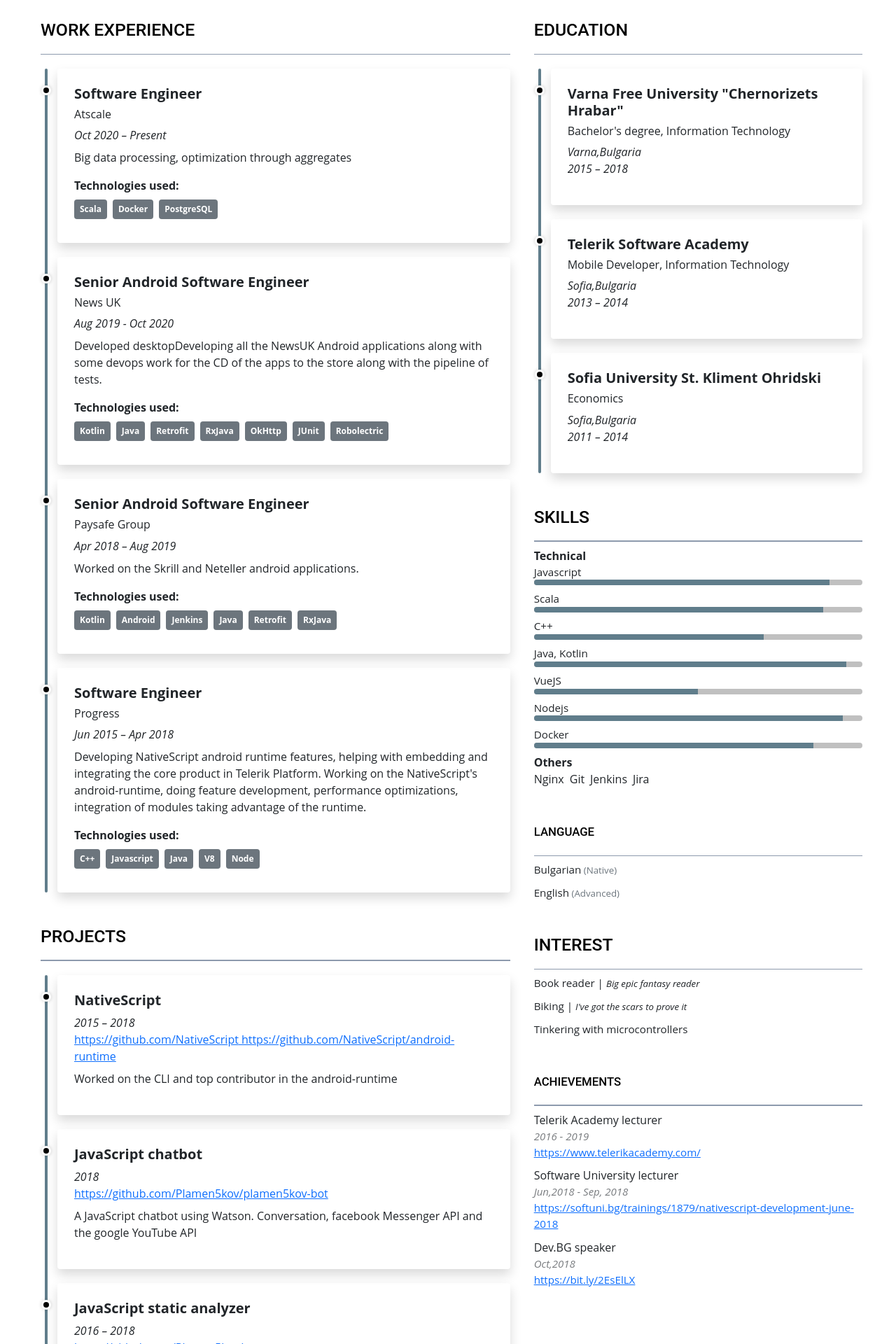
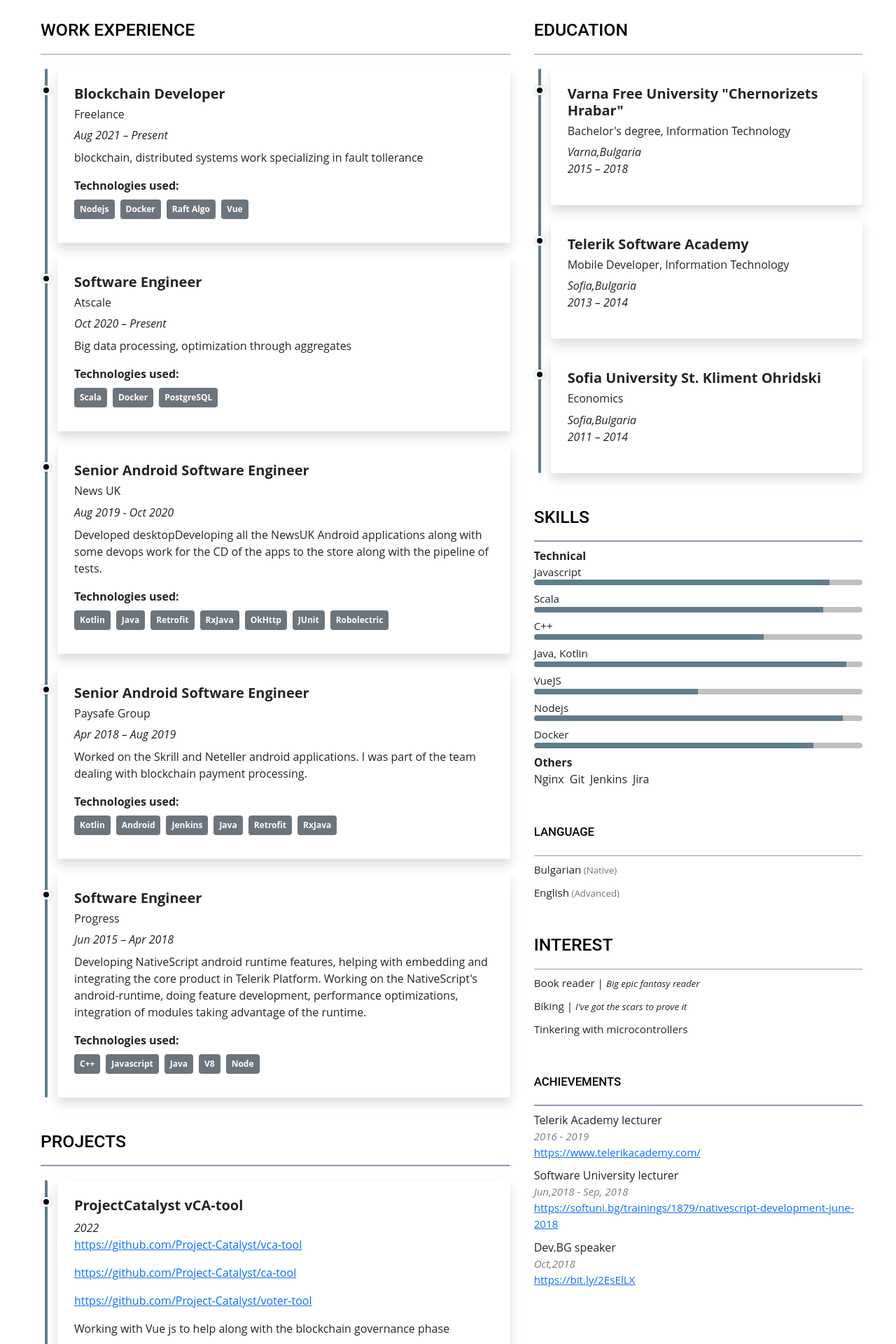
Before and after one commit to Plamen5kov/CV, a Vue app: page / in a window 1280 px wide. Shown: the part 500-2420 px from the top of the page at 70% size. Built offline with nearby package versions, Linux system fonts and the light colour scheme; a web font is replaced by a local one.

Commit message:
update resume

```diff
--- a/src/components/Projects.vue
+++ b/src/components/Projects.vue
@@ -12,9 +12,9 @@
         <span style="font-style: italic">{{ proj.duration }}</span>
         <!-- <div>link: <a :href="proj.link">{{proj.link}}</a></div> -->
         <section>
-          <a v-for="(link, index) in proj.links" :key="index" :href="link">
-            <i :class="`fa-${link} mb-2`"></i> <span> {{ link }}</span>
-          </a>
+          <p v-for="(link, index) in proj.links" :key="index">
+            <a :href="link"><i :class="`fa-${link} mb-2`"></i> <span> {{ link }}</span></a>
+          </p>
         </section>
         <p
           v-if="proj.description != null && proj.description != undefined"
--- a/src/data.js
+++ b/src/data.js
@@ -40,10 +40,17 @@
 ]
 
 const summaryInfo =
-    'Most of all I like challenges and I\'m always eager to learn. I care deeply about sharing my knowledge as well as learning what I can from the people I work with. Community Advisor for Project Catalyst in my spare time for fund 6,7,8. I believe crypto is the future and I want to be part of the solution by helping with the building blocks. Big Linux fan!'
+    'Most of all I like challenges and I\'m always eager to learn. I care deeply about sharing my knowledge as well as learning what I can from the people I work with. Community Advisor for Project Catalyst in my spare time for fund 6,7,8. Got involved with working on distributed systems. I believe crypto is the future and I want to be part of the solution by helping with the building blocks. Big Linux fan!'
 
 
 const experinceInfo = [
+    {
+        workAt: 'Freelance',
+        position: 'Blockchain Developer',
+        duration: 'Aug 2021 – Present',
+        description: 'blockchain, distributed systems work specializing in fault tollerance',
+        techs: ["Nodejs", "Docker", "Raft Algo", "Vue"]
+    },
     {
         workAt: 'Atscale',
         position: 'Software Engineer',
@@ -62,7 +69,7 @@
         workAt: 'Paysafe Group',
         position: 'Senior Android Software Engineer',
         duration: 'Apr 2018 – Aug 2019',
-        description: 'Worked on the Skrill and Neteller android applications.',
+        description: 'Worked on the Skrill and Neteller android applications. I was part of the team dealing with blockchain payment processing.',
         techs: ["Kotlin", "Android", "Jenkins", "Java", "Retrofit", "RxJava"]
     },
     {
@@ -74,6 +81,12 @@
     }
 ]
 const projectsInfo = [
+    {
+        name: 'ProjectCatalyst vCA-tool',
+        duration: '2022',
+        links: ["https://github.com/Project-Catalyst/vca-tool", "https://github.com/Project-Catalyst/ca-tool", "https://github.com/Project-Catalyst/voter-tool"],
+        description: 'Working with Vue js to help along with the blockchain governance phase'
+    },
     {
         name: 'NativeScript',
         duration: '2015 – 2018',
```
